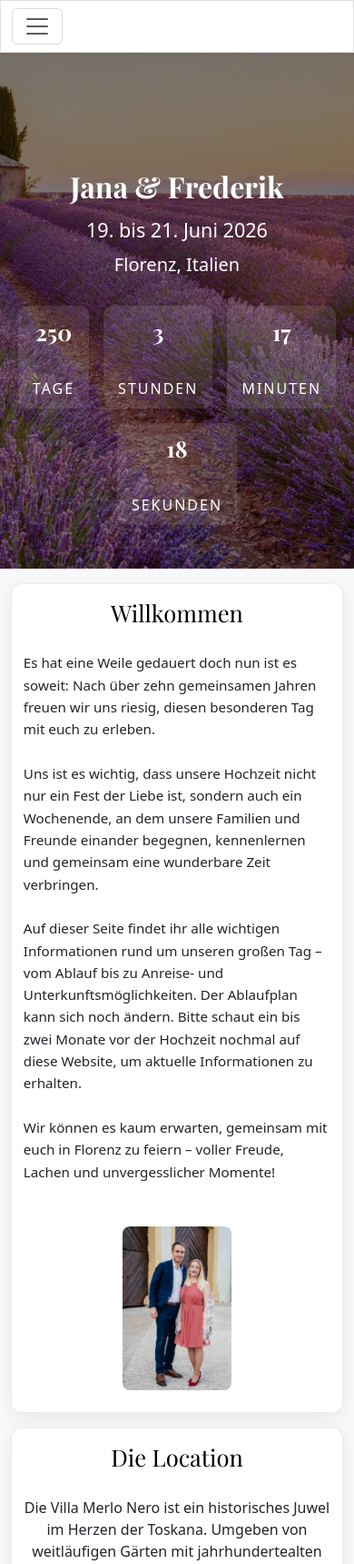
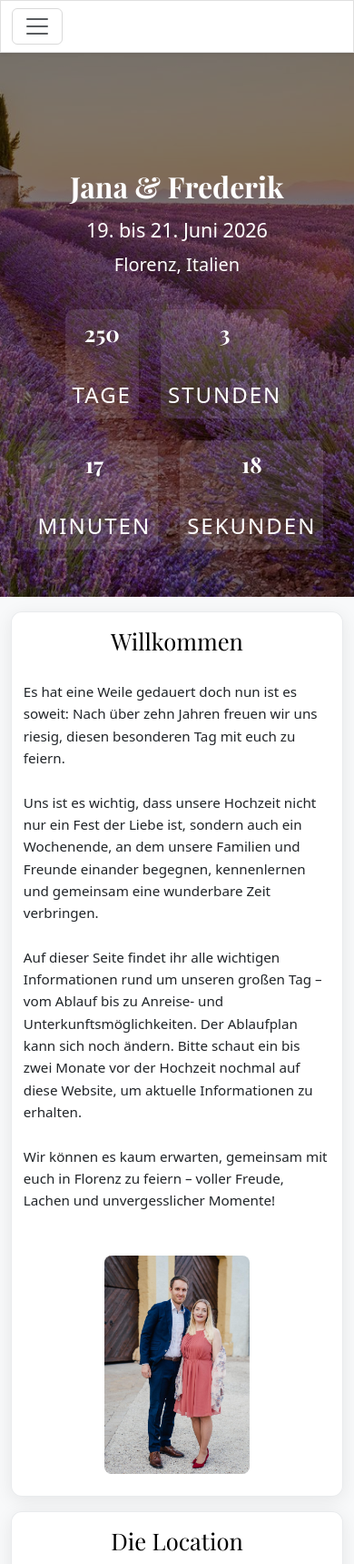
Before and after one commit to fredigee/hochzeit-website, a Flask app: page / in a window 390 px wide. Shown: the top 1719 px of the page at 91% size. Run offline with Flask 3, Linux system fonts and the light colour scheme; a user stored in the database is signed in.

Commit message:
Mobile-Optimierungen: Foto-Größe, Countdown-Boxen und FAQ-Schriftart angepasst

```diff
--- a/templates/index.html
+++ b/templates/index.html
@@ -67,7 +67,7 @@
                 </div>
                 <div class="col-lg-9 col-md-12">
                     <div class="story-content">
-                        <p>Es hat eine Weile gedauert doch nun ist es soweit: Nach über zehn gemeinsamen Jahren freuen wir uns riesig, diesen besonderen Tag mit euch zu erleben.<br><br>
+                        <p>Es hat eine Weile gedauert doch nun ist es soweit: Nach über zehn Jahren freuen wir uns riesig, diesen besonderen Tag mit euch zu feiern.<br><br>
                         Uns ist es wichtig, dass unsere Hochzeit nicht nur ein Fest der Liebe ist, sondern auch ein Wochenende, an dem unsere Familien und Freunde einander begegnen, kennenlernen und gemeinsam eine wunderbare Zeit verbringen.<br><br>
                         Auf dieser Seite findet ihr alle wichtigen Informationen rund um unseren großen Tag – vom Ablauf bis zu Anreise- und Unterkunftsmöglichkeiten.
                         Der Ablaufplan kann sich noch ändern. Bitte schaut ein bis zwei Monate vor der Hochzeit nochmal auf diese Website, um aktuelle Informationen zu erhalten.<br><br>
@@ -571,8 +571,8 @@
     <section id="rsvp" class="section container mb-3">
         <div class="section-content">
             <h2 class="mb-4 text-center">Seid ihr dabei?</h2>
-            <p class="text-center">Wir würden uns sehr freuen, wenn ihr an unserem besonderen Tag dabei seid!<br>
-            Bitte gebt uns bis Ende des Jahres über das untenstehende Formular Bescheid, ob ihr kommen könnt.</p>
+            <p class="text-center">Wir würden uns sehr freuen, wenn ihr an diesem besonderen Tag mit uns verbringt!<br>
+            Bitte gebt uns bis Ende des Jahres über das Formular Bescheid, ob ihr kommen könnt.</p>
             <div class="text-center">
                 <a href="{{ url_for('rsvp') }}" class="btn btn-primary btn-lg gold-btn">Jetzt antworten</a>
             </div>
@@ -732,6 +732,8 @@
         .accordion-body {
             padding-top: 0.5rem !important;
             padding-bottom: 0.5rem !important;
+            color: #000000 !important;
+            font-family: 'Montserrat', sans-serif !important;
         }
 
         .accordion-item {
@@ -740,6 +742,8 @@
 
         .accordion-button {
             padding: 0.5rem 1rem !important;
+            color: #000000 !important;
+            font-family: 'Montserrat', sans-serif !important;
         }
 
         /* Reduce spacing after main headings */
@@ -775,13 +779,27 @@
 
             /* Adjust image size on mobile */
             .slide-image {
-                max-width: 120px !important;
+                max-width: 160px !important;
             }
 
             /* Reduce padding in dresscode block */
             .dresscode-block {
                 padding: 1rem !important;
             }
+
+            /* Make countdown boxes smaller on mobile */
+            .countdown-item {
+                padding: 0.5rem !important;
+                margin: 0.25rem !important;
+            }
+
+            .countdown-item span {
+                font-size: 1.5rem !important;
+            }
+
+            .countdown-label {
+                font-size: 0.75rem !important;
+            }
         }
     </style>
 
```
